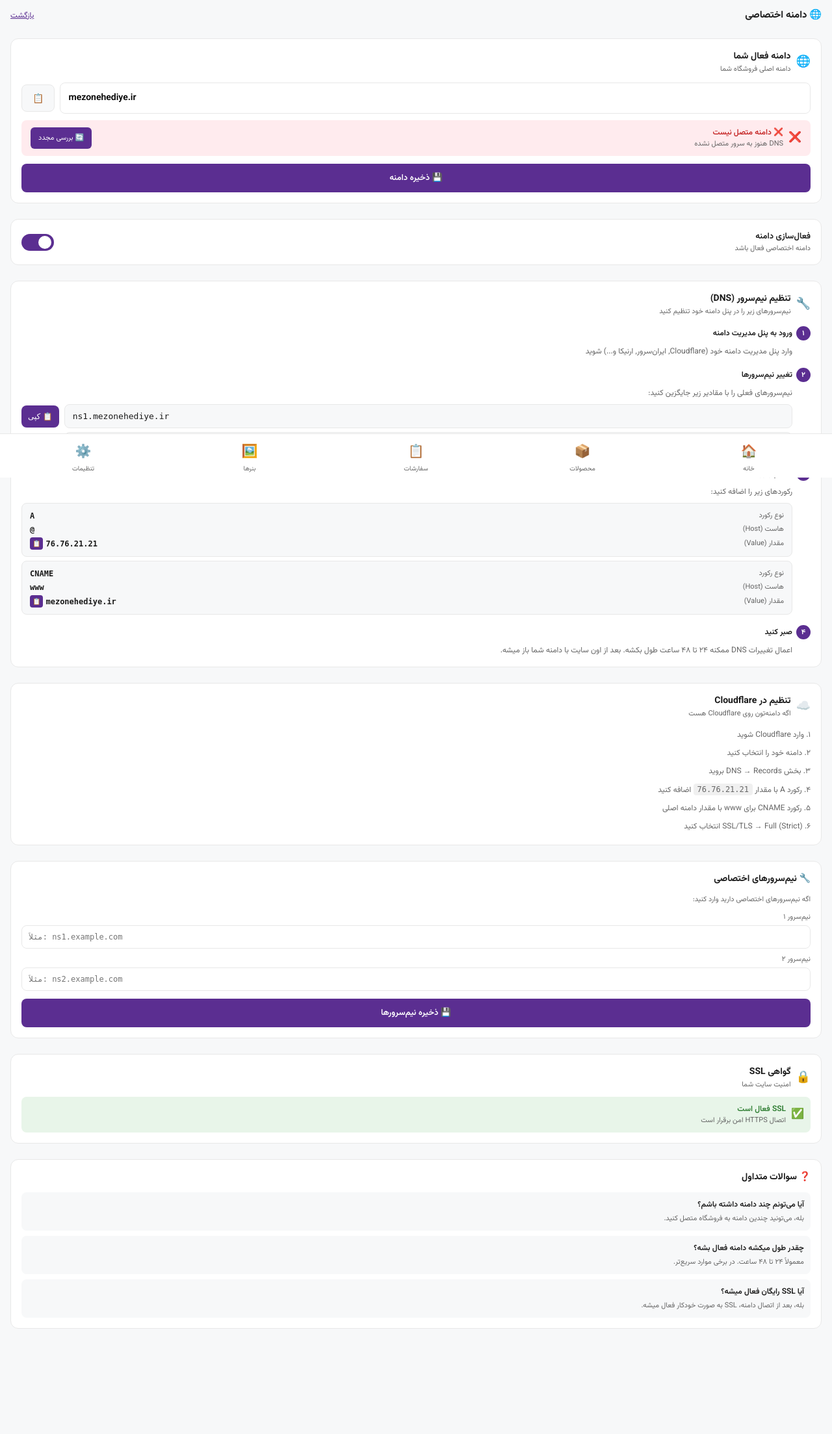
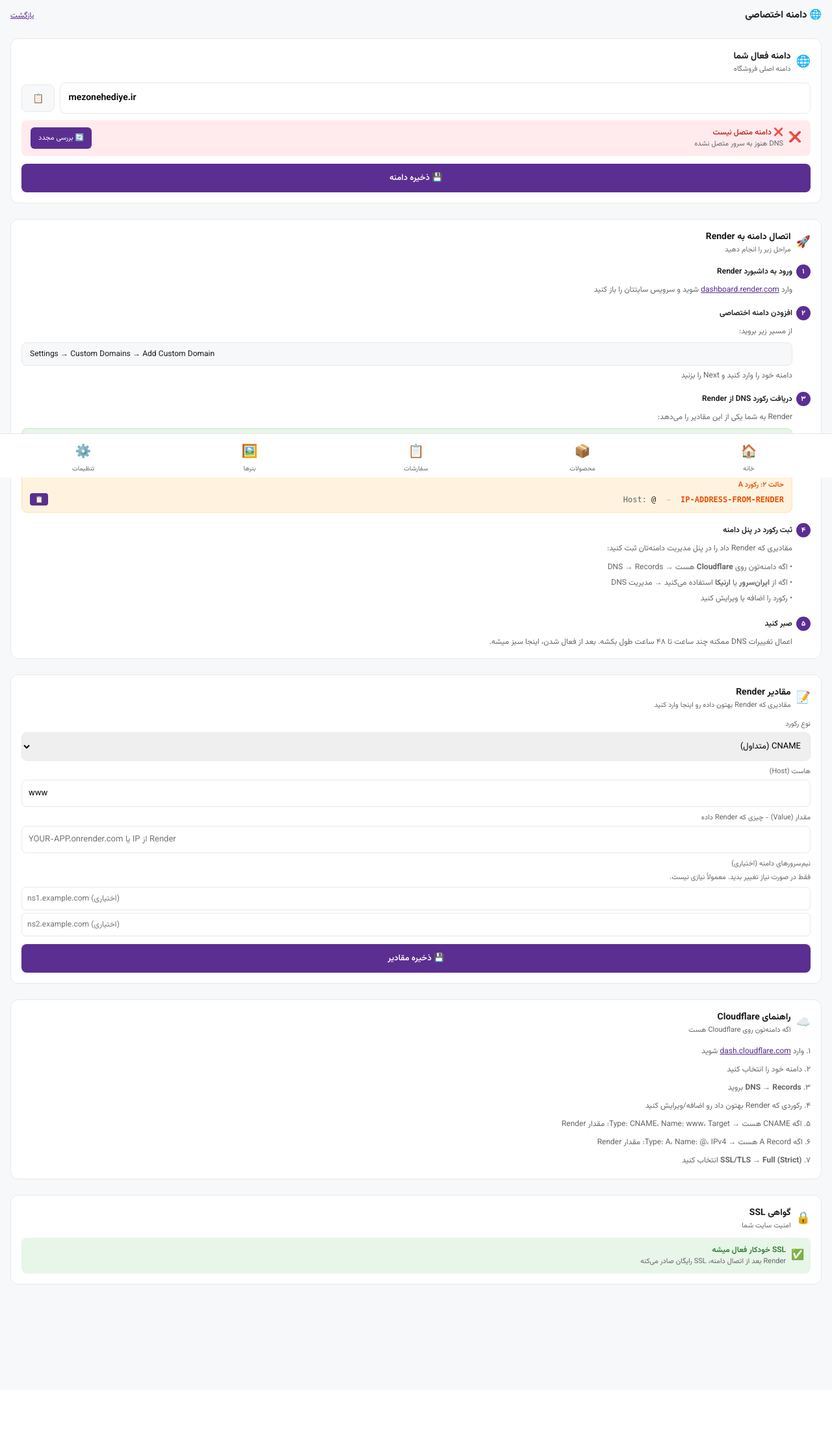
Before and after one commit to matinhermes/mazoun-hediye, a Flask app: page /admin/settings/domain in a window 1280 px wide. Shown: the part 65-2272 px from the top of the page at 65% size. After the commit the page ends 2042 px from the top, so only its background shows below. Run offline with Flask 3, Linux system fonts and the light colour scheme; the visitor is signed in with stand-in values (Sample User, id 1); data comes from the database, SQL or seed files in the repository.

Commit message:
fix: راهنمای اتصال دامنه - حذف IP غلط Vercel + راهنمای درست Render

```diff
--- a/templates/admin/domain.html
+++ b/templates/admin/domain.html
@@ -20,7 +20,7 @@
       <span style="font-size:18px">🌐</span>
       <div>
         <div style="font-size:14px;font-weight:700">دامنه فعال شما</div>
-        <div style="font-size:11px;color:var(--text2)">دامنه اصلی فروشگاه شما</div>
+        <div style="font-size:11px;color:var(--text2)">دامنه اصلی فروشگاه</div>
       </div>
     </div>
 
@@ -53,33 +53,14 @@
   </div>
 </div>
 
-<!-- Domain Verification Toggle -->
-<div class="section">
-  <div class="panel" style="padding:16px">
-    <form method="POST" action="/admin/settings/domain">
-      <div style="display:flex;align-items:center;justify-content:space-between">
-        <div>
-          <div style="font-size:13px;font-weight:600">فعال‌سازی دامنه</div>
-          <div style="font-size:11px;color:var(--text2)">دامنه اختصاصی فعال باشد</div>
-        </div>
-        <label style="position:relative;display:inline-block;width:50px;height:26px">
-          <input type="checkbox" name="domain_active" value="1" {% if settings.get('domain_active', '1') == '1' %}checked{% endif %} style="opacity:0;width:0;height:0" onchange="this.form.submit()">
-          <span style="position:absolute;cursor:pointer;top:0;left:0;right:0;bottom:0;background:{% if settings.get('domain_active', '1') == '1' %}var(--primary){% else %}#ccc{% endif %};border-radius:13px;transition:0.3s"></span>
-          <span style="position:absolute;content:'';height:20px;width:20px;left:{% if settings.get('domain_active', '1') == '1' %}26px{% else %}3px{% endif %};bottom:3px;background:white;border-radius:50%;transition:0.3s"></span>
-        </label>
-      </div>
-    </form>
-  </div>
-</div>
-
-<!-- DNS Instructions -->
+<!-- How to connect - Render -->
 <div class="section">
   <div class="panel" style="padding:16px">
     <div style="display:flex;align-items:center;gap:8px;margin-bottom:14px">
-      <span style="font-size:18px">🔧</span>
+      <span style="font-size:18px">🚀</span>
       <div>
-        <div style="font-size:14px;font-weight:700">تنظیم نیم‌سرور (DNS)</div>
-        <div style="font-size:11px;color:var(--text2)">نیم‌سرورهای زیر را در پنل دامنه خود تنظیم کنید</div>
+        <div style="font-size:14px;font-weight:700">اتصال دامنه به Render</div>
+        <div style="font-size:11px;color:var(--text2)">مراحل زیر را انجام دهید</div>
       </div>
     </div>
 
@@ -87,10 +68,10 @@
     <div style="margin-bottom:16px">
       <div style="display:flex;align-items:center;gap:6px;margin-bottom:8px">
         <div style="width:22px;height:22px;border-radius:50%;background:var(--primary);color:#fff;display:flex;align-items:center;justify-content:center;font-size:11px;font-weight:700">۱</div>
-        <div style="font-size:12px;font-weight:600">ورود به پنل مدیریت دامنه</div>
+        <div style="font-size:12px;font-weight:600">ورود به داشبورد Render</div>
       </div>
       <div style="font-size:12px;color:var(--text2);padding-right:28px">
-        وارد پنل مدیریت دامنه خود (Cloudflare, ایران‌سرور, ارنیکا و...) شوید
+        وارد <a href="https://dashboard.render.com" target="_blank" style="color:var(--primary);text-decoration:underline">dashboard.render.com</a> شوید و سرویس سایتتان را باز کنید
       </div>
     </div>
 
@@ -98,26 +79,16 @@
     <div style="margin-bottom:16px">
       <div style="display:flex;align-items:center;gap:6px;margin-bottom:8px">
         <div style="width:22px;height:22px;border-radius:50%;background:var(--primary);color:#fff;display:flex;align-items:center;justify-content:center;font-size:11px;font-weight:700">۲</div>
-        <div style="font-size:12px;font-weight:600">تغییر نیم‌سرورها</div>
+        <div style="font-size:12px;font-weight:600">افزودن دامنه اختصاصی</div>
       </div>
       <div style="font-size:12px;color:var(--text2);padding-right:28px;margin-bottom:8px">
-        نیم‌سرورهای فعلی را با مقادیر زیر جایگزین کنید:
+        از مسیر زیر بروید:
       </div>
-
-      <!-- NS1 -->
-      <div style="display:flex;gap:8px;align-items:center;margin-bottom:6px;padding-right:28px">
-        <div style="flex:1;padding:10px 12px;background:var(--bg);border:1px solid var(--border);border-radius:8px;font-size:13px;font-family:monospace;direction:ltr;text-align:left">
-          {% if settings.get('ns1') %}{{ settings.get('ns1') }}{% else %}ns1.{{ settings.get('domain', 'mezonehediye.ir') }}{% endif %}
-        </div>
-        <button type="button" onclick="copyText(this.previousElementSibling.textContent)" style="padding:10px;background:var(--primary);color:#fff;border:none;border-radius:8px;cursor:pointer;font-size:12px">📋 کپی</button>
+      <div style="padding:8px 12px;background:var(--bg);border:1px solid var(--border);border-radius:8px;font-size:12px;margin-right:28px;direction:ltr;text-align:left">
+        Settings → Custom Domains → Add Custom Domain
       </div>
-
-      <!-- NS2 -->
-      <div style="display:flex;gap:8px;align-items:center;margin-bottom:6px;padding-right:28px">
-        <div style="flex:1;padding:10px 12px;background:var(--bg);border:1px solid var(--border);border-radius:8px;font-size:13px;font-family:monospace;direction:ltr;text-align:left">
-          {% if settings.get('ns2') %}{{ settings.get('ns2') }}{% else %}ns2.{{ settings.get('domain', 'mezonehediye.ir') }}{% endif %}
-        </div>
-        <button type="button" onclick="copyText(this.previousElementSibling.textContent)" style="padding:10px;background:var(--primary);color:#fff;border:none;border-radius:8px;cursor:pointer;font-size:12px">📋 کپی</button>
+      <div style="font-size:12px;color:var(--text2);padding-right:28px;margin-top:6px">
+        دامنه خود را وارد کنید و Next را بزنید
       </div>
     </div>
 
@@ -125,110 +96,133 @@
     <div style="margin-bottom:16px">
       <div style="display:flex;align-items:center;gap:6px;margin-bottom:8px">
         <div style="width:22px;height:22px;border-radius:50%;background:var(--primary);color:#fff;display:flex;align-items:center;justify-content:center;font-size:11px;font-weight:700">۳</div>
-        <div style="font-size:12px;font-weight:600">تنظیم رکوردهای DNS</div>
+        <div style="font-size:12px;font-weight:600">دریافت رکورد DNS از Render</div>
       </div>
       <div style="font-size:12px;color:var(--text2);padding-right:28px;margin-bottom:8px">
-        رکوردهای زیر را اضافه کنید:
+        Render به شما یکی از این مقادیر را می‌دهد:
       </div>
 
-      <!-- A Record -->
-      <div style="padding:10px 12px;background:var(--bg);border:1px solid var(--border);border-radius:8px;margin-bottom:6px;margin-right:28px">
-        <div style="display:flex;justify-content:space-between;align-items:center;margin-bottom:4px">
-          <span style="font-size:11px;color:var(--text2)">نوع رکورد</span>
-          <span style="font-size:12px;font-weight:600;font-family:monospace">A</span>
-        </div>
-        <div style="display:flex;justify-content:space-between;align-items:center;margin-bottom:4px">
-          <span style="font-size:11px;color:var(--text2)">هاست (Host)</span>
-          <span style="font-size:12px;font-weight:600;font-family:monospace">@</span>
-        </div>
+      <div style="padding:10px 12px;background:#E8F5E9;border:1px solid #C8E6C9;border-radius:8px;margin-bottom:6px;margin-right:28px">
+        <div style="font-size:11px;font-weight:600;color:#2E7D32;margin-bottom:4px">حالت ۱: رکورد CNAME (متداول‌تر)</div>
         <div style="display:flex;justify-content:space-between;align-items:center">
-          <span style="font-size:11px;color:var(--text2)">مقدار (Value)</span>
-          <div style="display:flex;align-items:center;gap:4px">
-            <span style="font-size:12px;font-weight:600;font-family:monospace">76.76.21.21</span>
-            <button type="button" onclick="copyText('76.76.21.21')" style="padding:4px;background:var(--primary);color:#fff;border:none;border-radius:4px;cursor:pointer;font-size:10px">📋</button>
+          <div style="font-size:12px;font-family:monospace;direction:ltr">
+            <span style="color:#666">Host:</span> www
+            <span style="margin:0 8px;color:#ccc">→</span>
+            <span style="color:#2E7D32;font-weight:600">{{ settings.get('render_cname', 'YOUR-APP.onrender.com') }}</span>
           </div>
+          <button type="button" onclick="copyText('{{ settings.get('render_cname', 'YOUR-APP.onrender.com') }}')" style="padding:4px 8px;background:var(--primary);color:#fff;border:none;border-radius:4px;cursor:pointer;font-size:10px">📋</button>
         </div>
       </div>
 
-      <!-- CNAME Record -->
-      <div style="padding:10px 12px;background:var(--bg);border:1px solid var(--border);border-radius:8px;margin-bottom:6px;margin-right:28px">
-        <div style="display:flex;justify-content:space-between;align-items:center;margin-bottom:4px">
-          <span style="font-size:11px;color:var(--text2)">نوع رکورد</span>
-          <span style="font-size:12px;font-weight:600;font-family:monospace">CNAME</span>
-        </div>
-        <div style="display:flex;justify-content:space-between;align-items:center;margin-bottom:4px">
-          <span style="font-size:11px;color:var(--text2)">هاست (Host)</span>
-          <span style="font-size:12px;font-weight:600;font-family:monospace">www</span>
-        </div>
+      <div style="padding:10px 12px;background:#FFF3E0;border:1px solid #FFE0B2;border-radius:8px;margin-right:28px">
+        <div style="font-size:11px;font-weight:600;color:#E65100;margin-bottom:4px">حالت ۲: رکورد A</div>
         <div style="display:flex;justify-content:space-between;align-items:center">
-          <span style="font-size:11px;color:var(--text2)">مقدار (Value)</span>
-          <div style="display:flex;align-items:center;gap:4px">
-            <span style="font-size:12px;font-weight:600;font-family:monospace">{{ settings.get('domain', 'mezonehediye.ir') }}</span>
-            <button type="button" onclick="copyText('{{ settings.get('domain', 'mezonehediye.ir') }}')" style="padding:4px;background:var(--primary);color:#fff;border:none;border-radius:4px;cursor:pointer;font-size:10px">📋</button>
+          <div style="font-size:12px;font-family:monospace;direction:ltr">
+            <span style="color:#666">Host:</span> @
+            <span style="margin:0 8px;color:#ccc">→</span>
+            <span style="color:#E65100;font-weight:600">{{ settings.get('render_a_record', 'IP-ADDRESS-FROM-RENDER') }}</span>
           </div>
+          <button type="button" onclick="copyText('{{ settings.get('render_a_record', 'IP-ADDRESS-FROM-RENDER') }}')" style="padding:4px 8px;background:var(--primary);color:#fff;border:none;border-radius:4px;cursor:pointer;font-size:10px">📋</button>
         </div>
       </div>
     </div>
 
     <!-- Step 4 -->
+    <div style="margin-bottom:16px">
+      <div style="display:flex;align-items:center;gap:6px;margin-bottom:8px">
+        <div style="width:22px;height:22px;border-radius:50%;background:var(--primary);color:#fff;display:flex;align-items:center;justify-content:center;font-size:11px;font-weight:700">۴</div>
+        <div style="font-size:12px;font-weight:600">ثبت رکورد در پنل دامنه</div>
+      </div>
+      <div style="font-size:12px;color:var(--text2);padding-right:28px;margin-bottom:8px">
+        مقادیری که Render داد را در پنل مدیریت دامنه‌تان ثبت کنید:
+      </div>
+      <div style="font-size:12px;color:var(--text2);padding-right:28px;line-height:2">
+        <div>• اگه دامنه‌تون روی <b>Cloudflare</b> هست → DNS → Records</div>
+        <div>• اگه از <b>ایران‌سرور</b> یا <b>ارنیکا</b> استفاده می‌کنید → مدیریت DNS</div>
+        <div>• رکورد را اضافه یا ویرایش کنید</div>
+      </div>
+    </div>
+
+    <!-- Step 5 -->
     <div>
       <div style="display:flex;align-items:center;gap:6px;margin-bottom:8px">
-        <div style="width:22px;height:22px;border-radius:50%;background:var(--primary);color:#fff;display:flex;align-items:center;justify-content:center;font-size:11px;font-weight:700">۴</div>
+        <div style="width:22px;height:22px;border-radius:50%;background:var(--primary);color:#fff;display:flex;align-items:center;justify-content:center;font-size:11px;font-weight:700">۵</div>
         <div style="font-size:12px;font-weight:600">صبر کنید</div>
       </div>
       <div style="font-size:12px;color:var(--text2);padding-right:28px">
-        اعمال تغییرات DNS ممکنه ۲۴ تا ۴۸ ساعت طول بکشه. بعد از اون سایت با دامنه شما باز میشه.
+        اعمال تغییرات DNS ممکنه چند ساعت تا ۴۸ ساعت طول بکشه. بعد از فعال شدن، اینجا سبز میشه.
       </div>
     </div>
   </div>
 </div>
 
-<!-- Cloudflare Instructions -->
+<!-- Render DNS values to save -->
+<div class="section">
+  <div class="panel" style="padding:16px">
+    <form method="POST" action="/admin/settings/domain">
+      <div style="display:flex;align-items:center;gap:8px;margin-bottom:12px">
+        <span style="font-size:18px">📝</span>
+        <div>
+          <div style="font-size:14px;font-weight:700">مقادیر Render</div>
+          <div style="font-size:11px;color:var(--text2)">مقادیری که Render بهتون داده رو اینجا وارد کنید</div>
+        </div>
+      </div>
+
+      <div style="margin-bottom:8px">
+        <label style="font-size:11px;color:var(--text2);display:block;margin-bottom:4px">نوع رکورد</label>
+        <select name="render_record_type" style="width:100%;padding:10px;border:1px solid var(--border);border-radius:8px;font-size:13px;font-family:inherit">
+          <option value="cname" {% if settings.get('render_record_type', 'cname') == 'cname' %}selected{% endif %}>CNAME (متداول)</option>
+          <option value="a" {% if settings.get('render_record_type') == 'a' %}selected{% endif %}>A Record</option>
+        </select>
+      </div>
+
+      <div style="margin-bottom:8px">
+        <label style="font-size:11px;color:var(--text2);display:block;margin-bottom:4px">هاست (Host)</label>
+        <input type="text" name="render_host" value="{{ settings.get('render_host', 'www') }}" style="width:100%;padding:10px;border:1px solid var(--border);border-radius:8px;font-size:13px;font-family:inherit" dir="ltr" placeholder="www">
+      </div>
+
+      <div style="margin-bottom:8px">
+        <label style="font-size:11px;color:var(--text2);display:block;margin-bottom:4px">مقدار (Value) - چیزی که Render داده</label>
+        <input type="text" name="render_value" value="{{ settings.get('render_value', '') }}" style="width:100%;padding:10px;border:1px solid var(--border);border-radius:8px;font-size:13px;font-family:inherit" dir="ltr" placeholder="YOUR-APP.onrender.com یا IP از Render">
+      </div>
+
+      <div style="margin-bottom:12px">
+        <label style="font-size:11px;color:var(--text2);display:block;margin-bottom:4px">نیم‌سرورهای دامنه (اختیاری)</label>
+        <div style="font-size:11px;color:var(--text2);margin-bottom:6px">فقط در صورت نیاز تغییر بدید. معمولاً نیازی نیست.</div>
+        <input type="text" name="ns1" value="{{ settings.get('ns1', '') }}" style="width:100%;padding:8px;border:1px solid var(--border);border-radius:6px;font-size:12px;font-family:inherit;margin-bottom:4px" dir="ltr" placeholder="ns1.example.com (اختیاری)">
+        <input type="text" name="ns2" value="{{ settings.get('ns2', '') }}" style="width:100%;padding:8px;border:1px solid var(--border);border-radius:6px;font-size:12px;font-family:inherit" dir="ltr" placeholder="ns2.example.com (اختیاری)">
+      </div>
+
+      <button type="submit" style="width:100%;padding:12px;background:var(--primary);color:#fff;border:none;border-radius:8px;font-size:13px;font-weight:600;cursor:pointer;font-family:inherit">💾 ذخیره مقادیر</button>
+    </form>
+  </div>
+</div>
+
+<!-- Cloudflare Guide -->
 <div class="section">
   <div class="panel" style="padding:16px">
     <div style="display:flex;align-items:center;gap:8px;margin-bottom:12px">
       <span style="font-size:18px">☁️</span>
       <div>
-        <div style="font-size:14px;font-weight:700">تنظیم در Cloudflare</div>
+        <div style="font-size:14px;font-weight:700">راهنمای Cloudflare</div>
         <div style="font-size:11px;color:var(--text2)">اگه دامنه‌تون روی Cloudflare هست</div>
       </div>
     </div>
 
     <div style="font-size:12px;color:var(--text2);line-height:2">
-      <div style="margin-bottom:4px">۱. وارد Cloudflare شوید</div>
+      <div style="margin-bottom:4px">۱. وارد <a href="https://dash.cloudflare.com" target="_blank" style="color:var(--primary)">dash.cloudflare.com</a> شوید</div>
       <div style="margin-bottom:4px">۲. دامنه خود را انتخاب کنید</div>
-      <div style="margin-bottom:4px">۳. بخش DNS → Records بروید</div>
-      <div style="margin-bottom:4px">۴. رکورد A با مقدار <code style="background:#f0f0f0;padding:2px 6px;border-radius:4px">76.76.21.21</code> اضافه کنید</div>
-      <div style="margin-bottom:4px">۵. رکورد CNAME برای www با مقدار دامنه اصلی</div>
-      <div>۶. SSL/TLS → Full (Strict) انتخاب کنید</div>
+      <div style="margin-bottom:4px">۳. <b>DNS → Records</b> بروید</div>
+      <div style="margin-bottom:4px">۴. رکوردی که Render بهتون داد رو اضافه/ویرایش کنید</div>
+      <div style="margin-bottom:4px">۵. اگه CNAME هست → Type: CNAME، Name: www، Target: مقدار Render</div>
+      <div style="margin-bottom:4px">۶. اگه A Record هست → Type: A، Name: @، IPv4: مقدار Render</div>
+      <div>۷. <b>SSL/TLS → Full (Strict)</b> انتخاب کنید</div>
     </div>
   </div>
 </div>
 
-<!-- Custom NS -->
-<div class="section">
-  <div class="panel" style="padding:16px">
-    <form method="POST" action="/admin/settings/domain">
-      <div style="font-size:14px;font-weight:700;margin-bottom:12px">🔧 نیم‌سرورهای اختصاصی</div>
-      <div style="font-size:11px;color:var(--text2);margin-bottom:10px">اگه نیم‌سرورهای اختصاصی دارید وارد کنید:</div>
-
-      <div style="margin-bottom:8px">
-        <label style="font-size:11px;color:var(--text2);display:block;margin-bottom:4px">نیم‌سرور ۱</label>
-        <input type="text" name="ns1" value="{{ settings.get('ns1', '') }}" placeholder="مثلاً: ns1.example.com" style="width:100%;padding:10px;border:1px solid var(--border);border-radius:8px;font-size:12px;font-family:monospace" dir="ltr">
-      </div>
-
-      <div style="margin-bottom:12px">
-        <label style="font-size:11px;color:var(--text2);display:block;margin-bottom:4px">نیم‌سرور ۲</label>
-        <input type="text" name="ns2" value="{{ settings.get('ns2', '') }}" placeholder="مثلاً: ns2.example.com" style="width:100%;padding:10px;border:1px solid var(--border);border-radius:8px;font-size:12px;font-family:monospace" dir="ltr">
-      </div>
-
-      <button type="submit" style="width:100%;padding:12px;background:var(--primary);color:#fff;border:none;border-radius:8px;font-size:13px;font-weight:600;cursor:pointer;font-family:inherit">💾 ذخیره نیم‌سرورها</button>
-    </form>
-  </div>
-</div>
-
-<!-- SSL Info -->
-<div class="section">
+<!-- SSL -->
+<div class="section" style="margin-bottom:80px">
   <div class="panel" style="padding:16px">
     <div style="display:flex;align-items:center;gap:8px;margin-bottom:10px">
       <span style="font-size:18px">🔒</span>
@@ -241,31 +235,9 @@
     <div style="display:flex;align-items:center;gap:8px;padding:10px;background:#E8F5E9;border-radius:8px">
       <span style="font-size:16px">✅</span>
       <div>
-        <div style="font-size:12px;font-weight:600;color:#2E7D32">SSL فعال است</div>
-        <div style="font-size:11px;color:var(--text2)">اتصال HTTPS امن برقرار است</div>
+        <div style="font-size:12px;font-weight:600;color:#2E7D32">SSL خودکار فعال میشه</div>
+        <div style="font-size:11px;color:var(--text2)">Render بعد از اتصال دامنه، SSL رایگان صادر می‌کنه</div>
       </div>
-    </div>
-  </div>
-</div>
-
-<!-- FAQ -->
-<div class="section" style="margin-bottom:80px">
-  <div class="panel" style="padding:16px">
-    <div style="font-size:14px;font-weight:700;margin-bottom:12px">❓ سوالات متداول</div>
-
-    <div style="margin-bottom:8px;padding:10px;background:var(--bg);border-radius:8px">
-      <div style="font-size:12px;font-weight:600;margin-bottom:4px">آیا می‌تونم چند دامنه داشته باشم؟</div>
-      <div style="font-size:11px;color:var(--text2)">بله، می‌تونید چندین دامنه به فروشگاه متصل کنید.</div>
-    </div>
-
-    <div style="margin-bottom:8px;padding:10px;background:var(--bg);border-radius:8px">
-      <div style="font-size:12px;font-weight:600;margin-bottom:4px">چقدر طول میکشه دامنه فعال بشه؟</div>
-      <div style="font-size:11px;color:var(--text2)">معمولاً ۲۴ تا ۴۸ ساعت. در برخی موارد سریع‌تر.</div>
-    </div>
-
-    <div style="padding:10px;background:var(--bg);border-radius:8px">
-      <div style="font-size:12px;font-weight:600;margin-bottom:4px">آیا SSL رایگان فعال میشه؟</div>
-      <div style="font-size:11px;color:var(--text2)">بله، بعد از اتصال دامنه، SSL به صورت خودکار فعال میشه.</div>
     </div>
   </div>
 </div>
```
